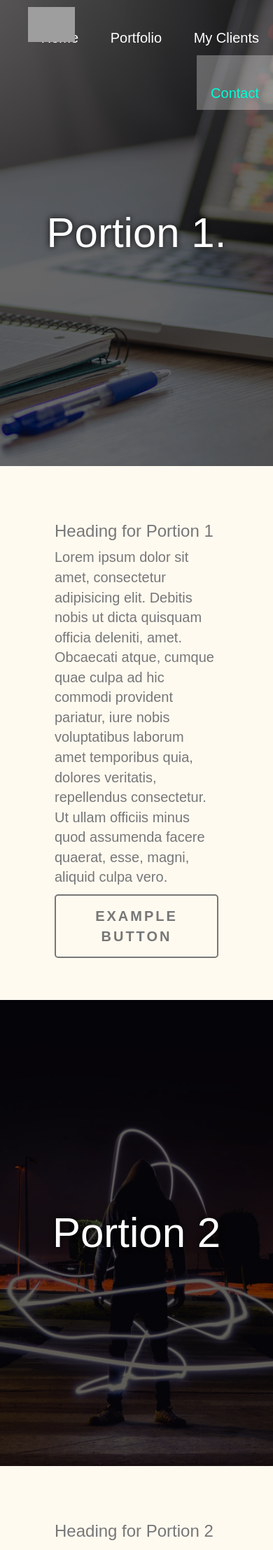
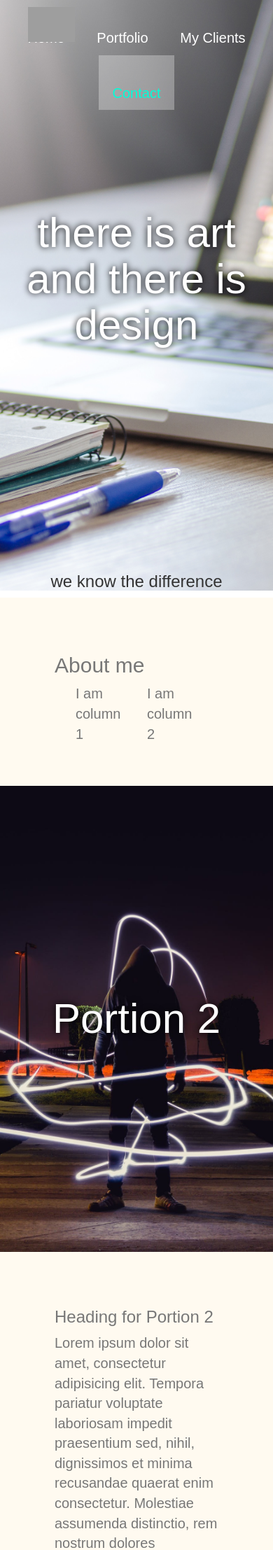
Before and after one commit to ferozghauri/portfolio, a PHP site: page /home.html in a window 390 px wide. Shown: the top 2215 px of the page at 70% size. Run offline with PHP 8.4, Linux system fonts and the light colour scheme; grey boxes are pictures that could not be loaded.

Commit message:
Playing with portion Css

```diff
--- a/home.html
+++ b/home.html
@@ -20,21 +20,23 @@
                 <nav>
                         <span class="movetext">Zoref Labs</span>
                         <img class="" src="https://i.pinimg.com/originals/e8/7a/fb/e87afb485ae35f89aceef01bc65ff1c0.png">
-                        <a href="#portion1" class="active">Home</a>
+                        <a href="#portion1" >Home</a>
                         <a href="#portion2">Portfolio</a>
                         <a href="#portion3">My Clients</a>
                         <a href="#portion4">Contact</a>
                       </nav>
         </header>
         <div class="portion">
-                <h2>Portion 1.</h2>
+                <h2>there is art and there is design</h2>
+                <h3>we know the difference</h3>
               </div>
 
               <div id="portion1" class="info">
-                <h3>Heading for Portion 1</h3>
-                <p>Lorem ipsum dolor sit amet, consectetur adipisicing elit. Debitis nobis ut dicta quisquam officia deleniti, amet. Obcaecati atque, cumque quae culpa ad hic commodi provident pariatur, iure nobis voluptatibus laborum amet temporibus quia, dolores veritatis, repellendus consectetur. Ut ullam officiis minus quod assumenda facere quaerat, esse, magni, aliquid culpa vero.</p>
-                <div class="button">
-                  <a href="#">Example Button</a>
+                <div class="container">
+                  <div class="row"><h2>About me</h2></div>
+
+                  <div class="col-xs-6">I am column 1</div>
+                  <div class="col-xs-6">I am column 2</div>
                 </div>
               </div>
 
@@ -118,10 +120,12 @@ $(document).scroll(function () {
 
   // changing padding of nav a on scroll
     if (scrollPos > 250) {
+      $('nav').css({"background": "black"});
       $('nav a').addClass('small');
       $('nav img').addClass('move');
       $('nav span').removeClass('movetext');
     } else {
+      $('nav').css({"background": "rgba(0,0,0,0)"});
       $('nav a').removeClass('small');
       $('nav img').removeClass('move');
       $('nav span').addClass('movetext');
--- a/mystylesheet.css
+++ b/mystylesheet.css
@@ -6,7 +6,7 @@ body {
   }
 
   header nav {
-    text-align: right;
+    text-align: center;
     background: rgba(0,0,0,0);
     color: white;
     font-size: 1em;
@@ -22,9 +22,6 @@ body {
   }
   .small {
     padding: .5em 1em;
-  }
-  .mynav{
-    background: black;
   }
   header nav a:hover {
     text-decoration: underline;
@@ -53,7 +50,15 @@ body {
     padding: 5em 0;
     margin: 0;
     text-shadow: 0 0 10px black;
-    background: rgba(0,0,0,0.6);
+    background: rgba(0,0,0,0);
+  }
+  .landing{
+    text-align: center;
+
+  }
+  .landing h2{
+  padding-top: 10em;
+  color  : blue;
   }
 
   .info {
```
